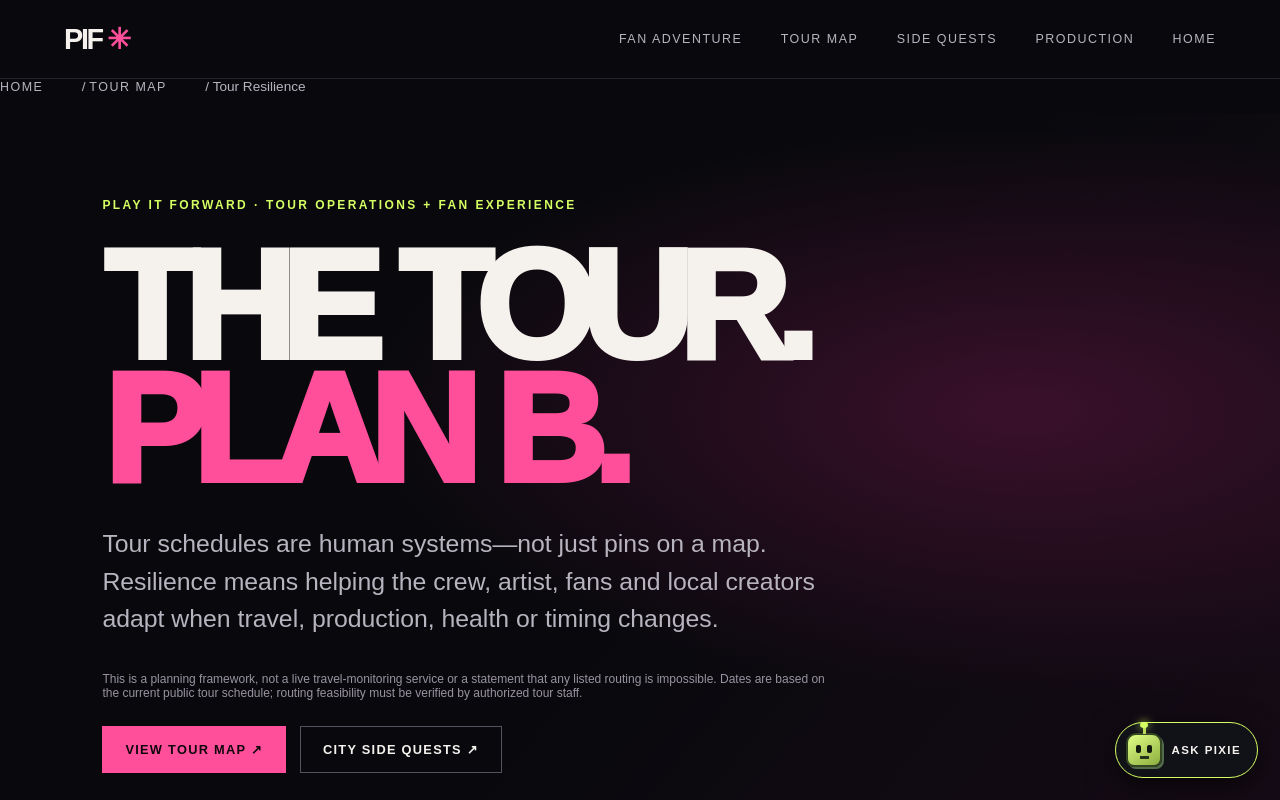
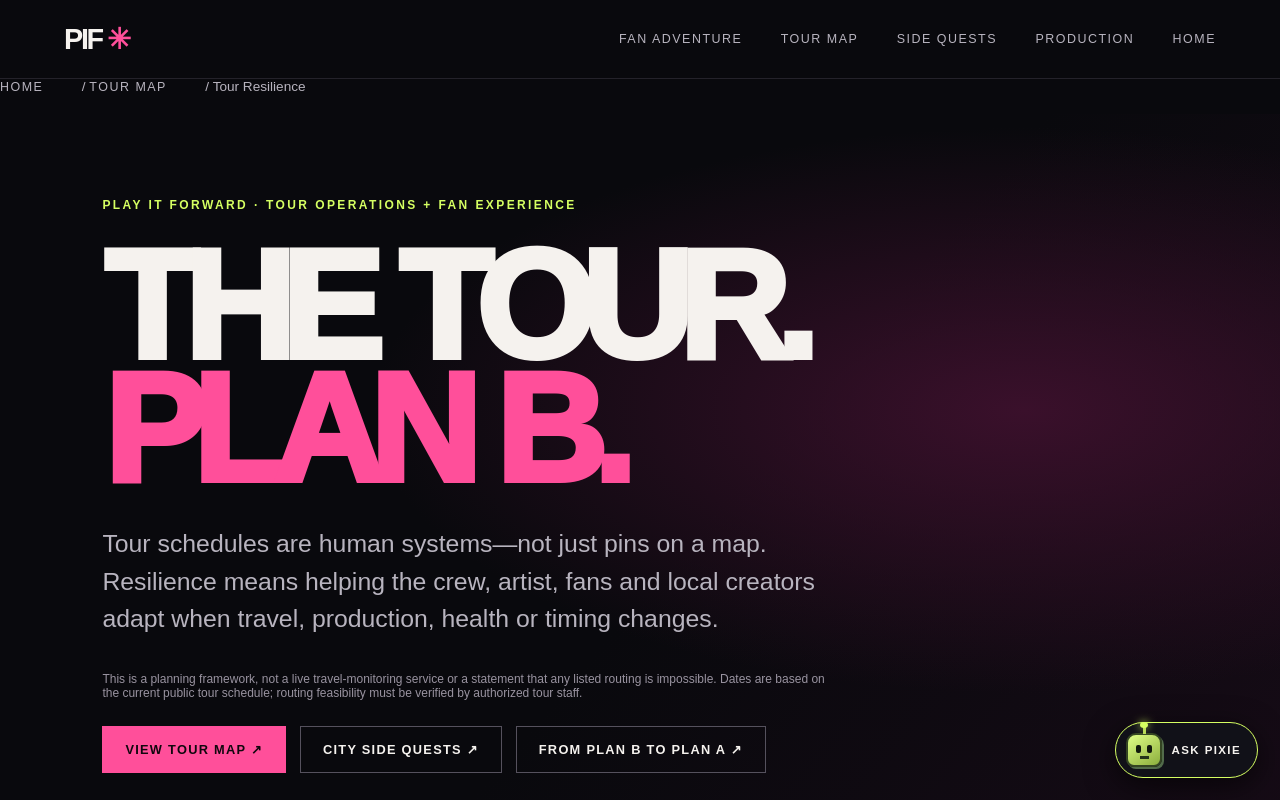
Before and after one commit to Loptr-Lab/pay-it-forward, a Next.js app: page /tour-resilience in a window 1280 px wide. Shown: the top 800 px of the page. Built offline with nearby package versions, Linux system fonts and the light colour scheme.

Commit message:
Link tour planning foundations to new Field Notes article

```diff
--- a/src/app/tour-resilience/page.tsx
+++ b/src/app/tour-resilience/page.tsx
@@ -34,7 +34,7 @@ export default function TourResiliencePage() {
       <h1>THE TOUR.<br/><em>PLAN B.</em></h1>
       <p className="experience-lede">Tour schedules are human systems—not just pins on a map. Resilience means helping the crew, artist, fans and local creators adapt when travel, production, health or timing changes.</p>
       <p className="disclaimer">This is a planning framework, not a live travel-monitoring service or a statement that any listed routing is impossible. Dates are based on the current public tour schedule; routing feasibility must be verified by authorized tour staff.</p>
-      <div className="hero-actions"><Link className="button primary" href="/route/">VIEW TOUR MAP ↗</Link><Link className="button secondary" href="/tour-side-quests/">CITY SIDE QUESTS ↗</Link></div>
+      <div className="hero-actions"><Link className="button primary" href="/route/">VIEW TOUR MAP ↗</Link><Link className="button secondary" href="/tour-side-quests/">CITY SIDE QUESTS ↗</Link><Link className="button secondary" href="/field-notes/from-plan-b-to-plan-a/">FROM PLAN B TO PLAN A ↗</Link></div>
     </section>
 
     <section className="route-stops">
```
